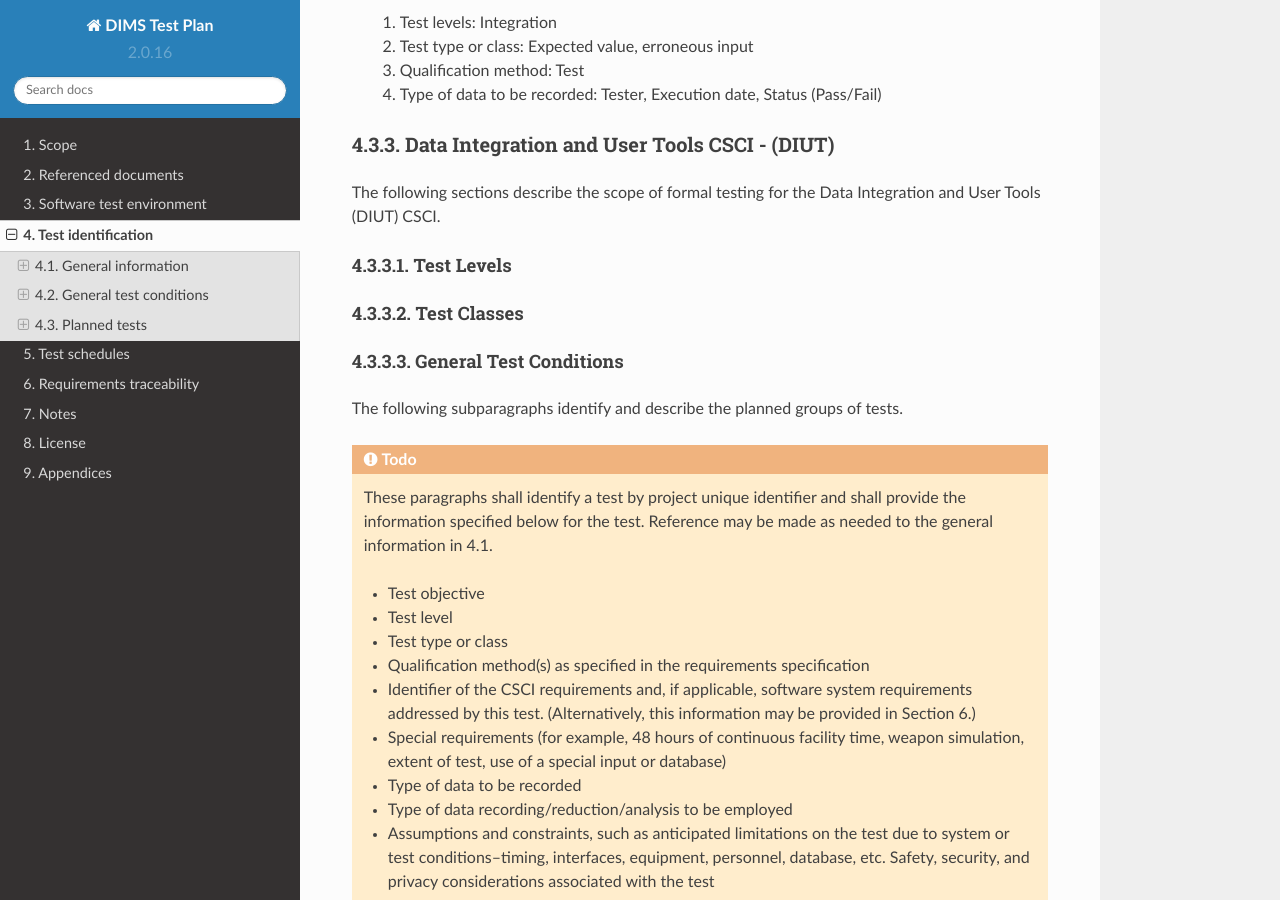
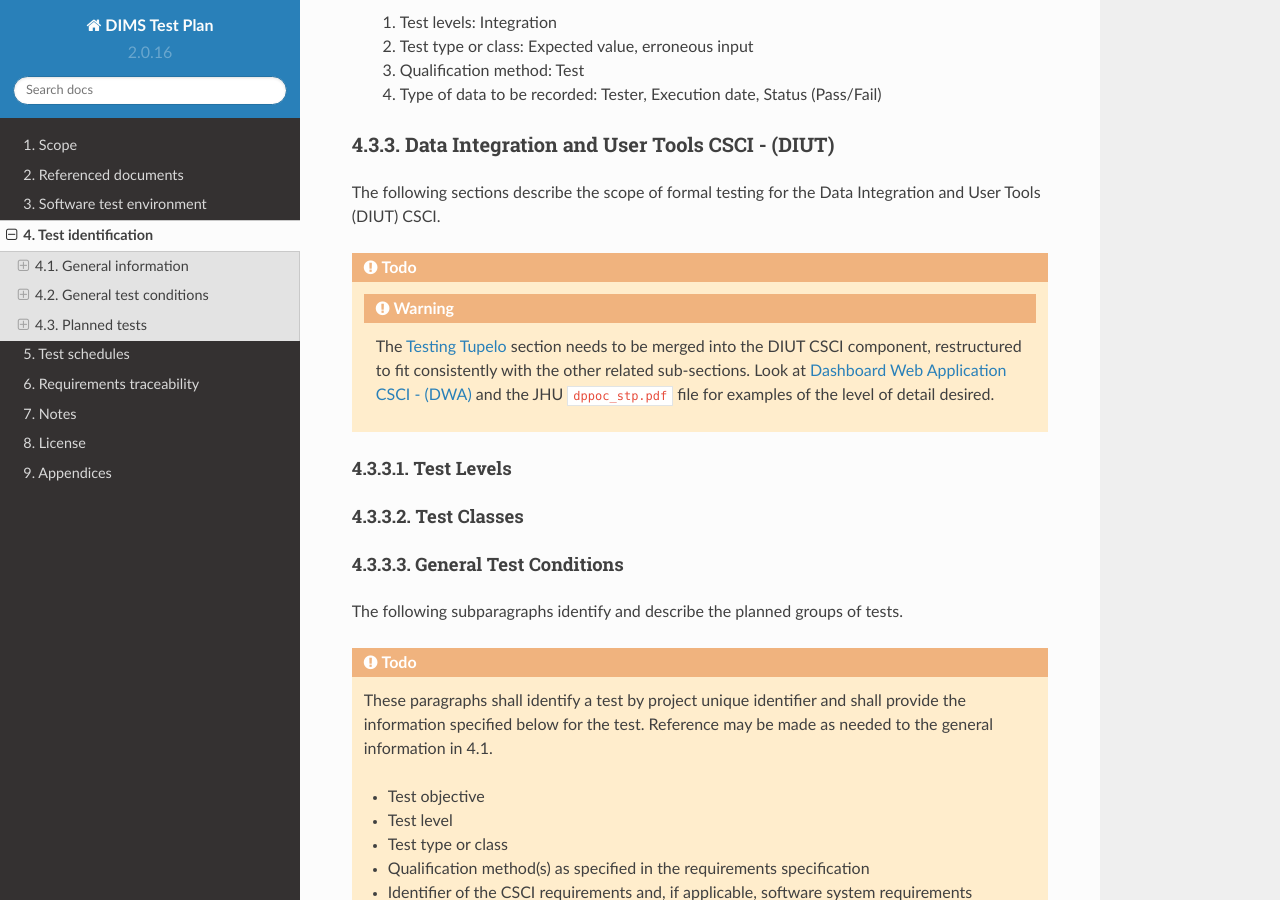
Before and after one commit to uw-dims/dims-tp, a Sphinx documentation site: the page built from source/testidentification.rst, in a window 1280 px wide and 900 px high, scrolled down 4998 px. Built offline with Sphinx 7.4.7 and the Read the Docs theme 2.0.0, drawn with Linux system fonts in a browser that asks for light colours.

Commit message:
Removed Tupelo testing section and added note to testidentifiation.rst as to where to merge in

```diff
--- a/source/testidentification.rst
+++ b/source/testidentification.rst
@@ -314,6 +314,19 @@ Data Integration and User Tools CSCI - (DIUT)
 The following sections describe the scope of formal testing for the Data
 Integration and User Tools (DIUT) CSCI.
 
+.. todo::
+
+    .. warning::
+
+       The :ref:`tupelo-testing` section needs to be merged into the DIUT CSCI
+       component, restructured to fit consistently with the other related
+       sub-sections. Look at :ref:`dwacsci` and the JHU ``dppoc_stp.pdf`` file
+       for examples of the level of detail desired.
+
+    ..
+
+..
+
 .. _diutlevels:
 
 Test Levels
```
